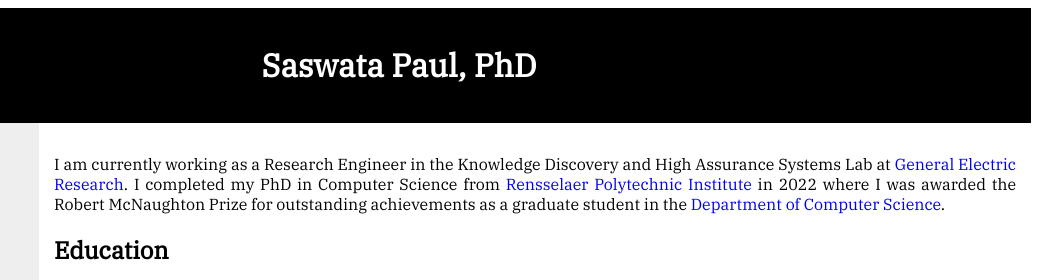
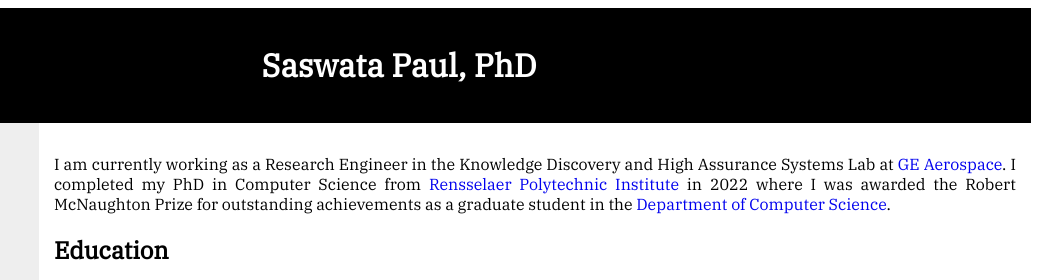
Before and after one commit to paulsaswata/paulsaswata.github.io, a plain HTML site: page index.html in a window 1280 px wide. Shown: the top 280 px of the page, 241-1280 px from the left. Drawn offline with Linux system fonts and the light colour scheme; a web font is replaced by a local one.

Commit message:
updated resume

```diff
--- a/index.html
+++ b/index.html
@@ -161,7 +161,7 @@ div.svg {
 <article class="article">
 
 
-  <p>I am currently working as a Research Engineer in the Knowledge Discovery and High Assurance Systems Lab at <a href="https://www.ge.com/research/">General Electric Research</a>. I completed my PhD in Computer Science from <a href="https://www.rpi.edu/">Rensselaer Polytechnic Institute</a> in 2022 where I was awarded the Robert McNaughton Prize for outstanding achievements as a graduate student in the <a href="https://science.rpi.edu/computer-science">Department of Computer Science</a>. </p>
+  <p>I am currently working as a Research Engineer in the Knowledge Discovery and High Assurance Systems Lab at <a href="https://www.geaerospace.com/">GE Aerospace</a>. I completed my PhD in Computer Science from <a href="https://www.rpi.edu/">Rensselaer Polytechnic Institute</a> in 2022 where I was awarded the Robert McNaughton Prize for outstanding achievements as a graduate student in the <a href="https://science.rpi.edu/computer-science">Department of Computer Science</a>. </p>
 
 
 <!-- -->
```
Also changed, not shown: 1 other file.
